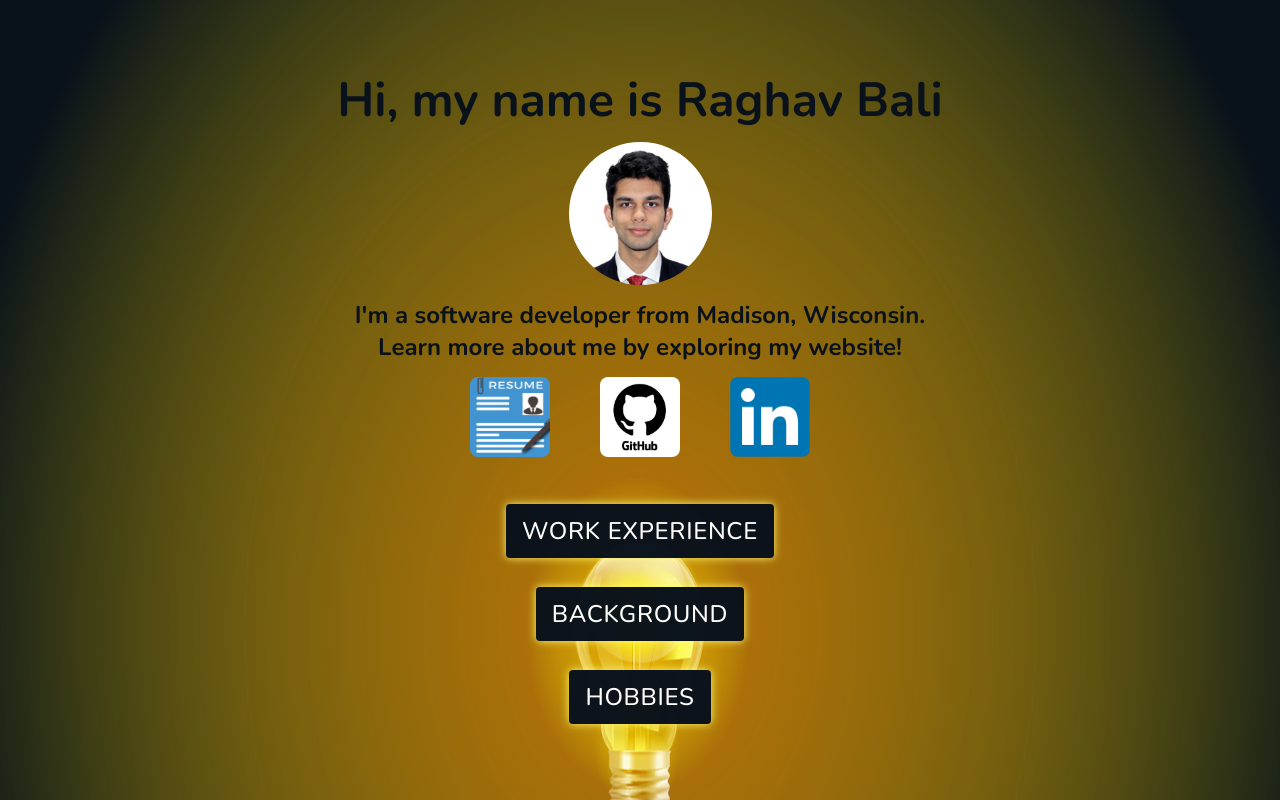
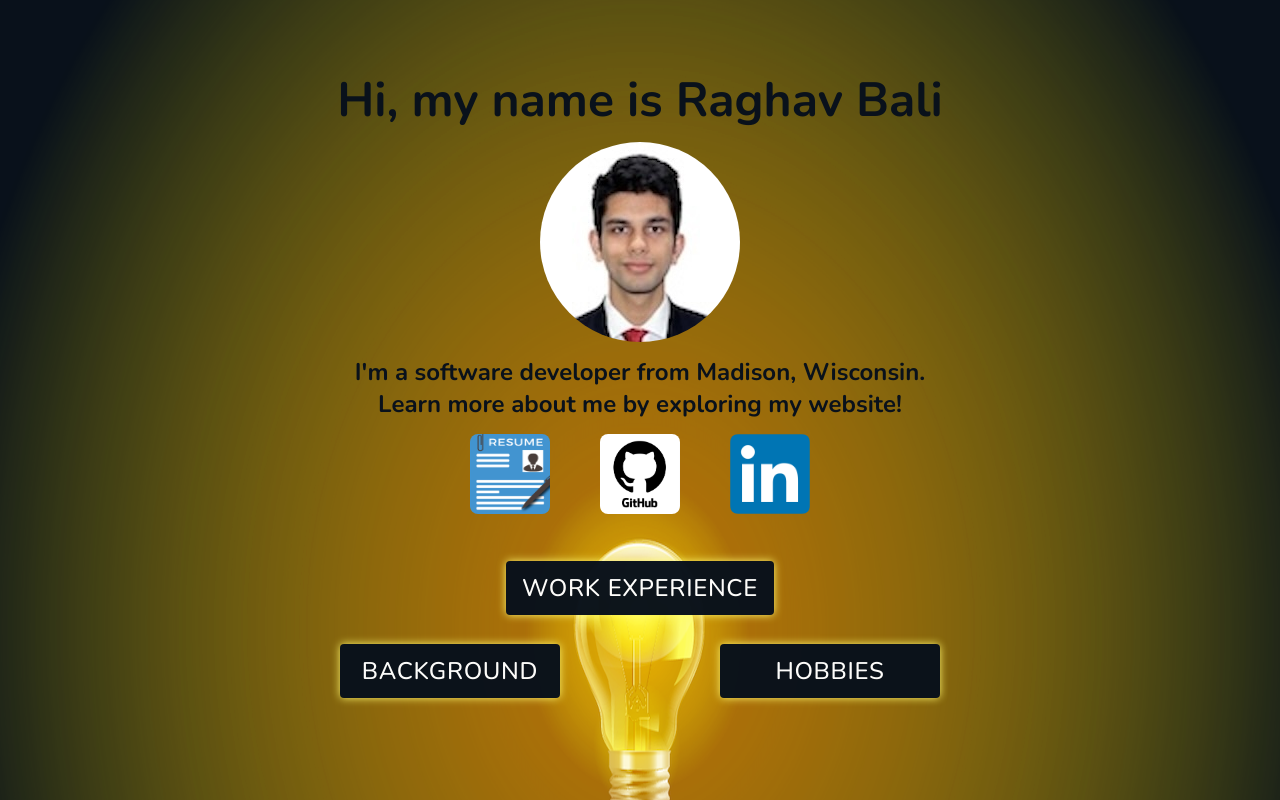
Before and after one commit to raghavbali12/portfolio-project-v2, a React (Create React App) app in the folder front-end/: page / in a window 1280 px wide. Shown: the top 800 px of the page. Built offline with nearby package versions, Linux system fonts and the light colour scheme.

Commit message:
Refactor landing page buttons layout and add ProfilePicture component

```diff
--- a/front-end/src/Components/LandingPage.tsx
+++ b/front-end/src/Components/LandingPage.tsx
@@ -26,7 +26,13 @@ function LandingPage() {
           Hi, my name is Raghav Bali
         </Typography>
         <Fade in={true} timeout={4000}>
-          <div style={{ marginTop: "1%" }}>
+          <div
+            style={{
+              marginTop: "1%",
+              display: "flex",
+              justifyContent: "center",
+            }}
+          >
             <ProfilePicture />
           </div>
         </Fade>
@@ -49,6 +55,7 @@ function LandingPage() {
             <div>
               <Box
                 display="flex"
+                flexDirection="column"
                 justifyContent="center"
                 alignItems="center"
                 marginTop="3%"
@@ -60,36 +67,29 @@ function LandingPage() {
                 >
                   Work Experience
                 </Button>
-              </Box>
                 <Box
                   display="flex"
-                flexDirection="column"
-                justifyContent="center"
-                alignItems="center"
+                  justifyContent="space-between"
+                  width="600px" // Adjust this value to increase or decrease the space between the buttons
                   marginTop="2%"
                 >
                   <Button
                     variant="contained"
                     color="primary"
                     className="light-button"
+                    style={{ width: "220px" }} // Adjust this value to increase or decrease the width of the button
                   >
                     Background
                   </Button>
-              </Box>
-              <Box
-                display="flex"
-                flexDirection="column"
-                justifyContent="center"
-                alignItems="center"
-                marginTop="2%"
-              >
                   <Button
                     variant="contained"
                     color="primary"
                     className="light-button"
+                    style={{ width: "220px" }} // Adjust this value to increase or decrease the width of the button
                   >
                     Hobbies
                   </Button>
+                </Box>
               </Box>
             </div>
           </Fade>
--- a/front-end/src/Components/ProfilePicture.tsx
+++ b/front-end/src/Components/ProfilePicture.tsx
@@ -1,21 +1,7 @@
 import Headshot from "../Content/Images/Headshot.jpeg";
 
 function ProfilePicture() {
-  return (
-    <div
-      style={{
-        display: "flex",
-        justifyContent: "center",
-        alignItems: "center",
-      }}
-    >
-      <img
-        src={Headshot}
-        alt="profile"
-        style={{ borderRadius: "50%", width: "10%", height: "10%" }}
-      />
-    </div>
-  );
+  return <div className="profile-picture"></div>;
 }
 
 export default ProfilePicture;
--- a/front-end/src/style.css
+++ b/front-end/src/style.css
@@ -44,6 +44,38 @@ body {
     }
 }
 
+.profile-picture {
+    display: flex;
+    background: url('./Content//Images/Headshot.jpeg');
+    justify-content: center;
+    align-items: center;
+    border-radius: 50%;
+    background-size: cover;
+    background-position: center;
+    background-repeat: no-repeat;
+    width: 200px;
+    height: 200px;
+    animation: animate2 3s linear 1
+}
+
+@keyframes animate2 {
+    0% {
+        background: url('./Content//Images/Headshot_Partial.png') no-repeat center;
+    }
+
+    50% {
+        background: url('./Content//Images/Headshot_Partial.png') no-repeat center;
+    }
+
+    80% {
+        background: url('./Content//Images/Headshot.jpeg') no-repeat center;
+    }
+
+    100% {
+        background: url('./Content//Images/Headshot.jpeg') no-repeat center;
+    }
+}
+
 .landing-page-text {
     position: relative;
     text-align: center;
```
Also changed, not shown: front-end/src/Content/Images/Headshot.jpeg, front-end/src/Content/Images/Headshot_Partial.png (added). Lines whose indentation alone changed are shown as unchanged.
